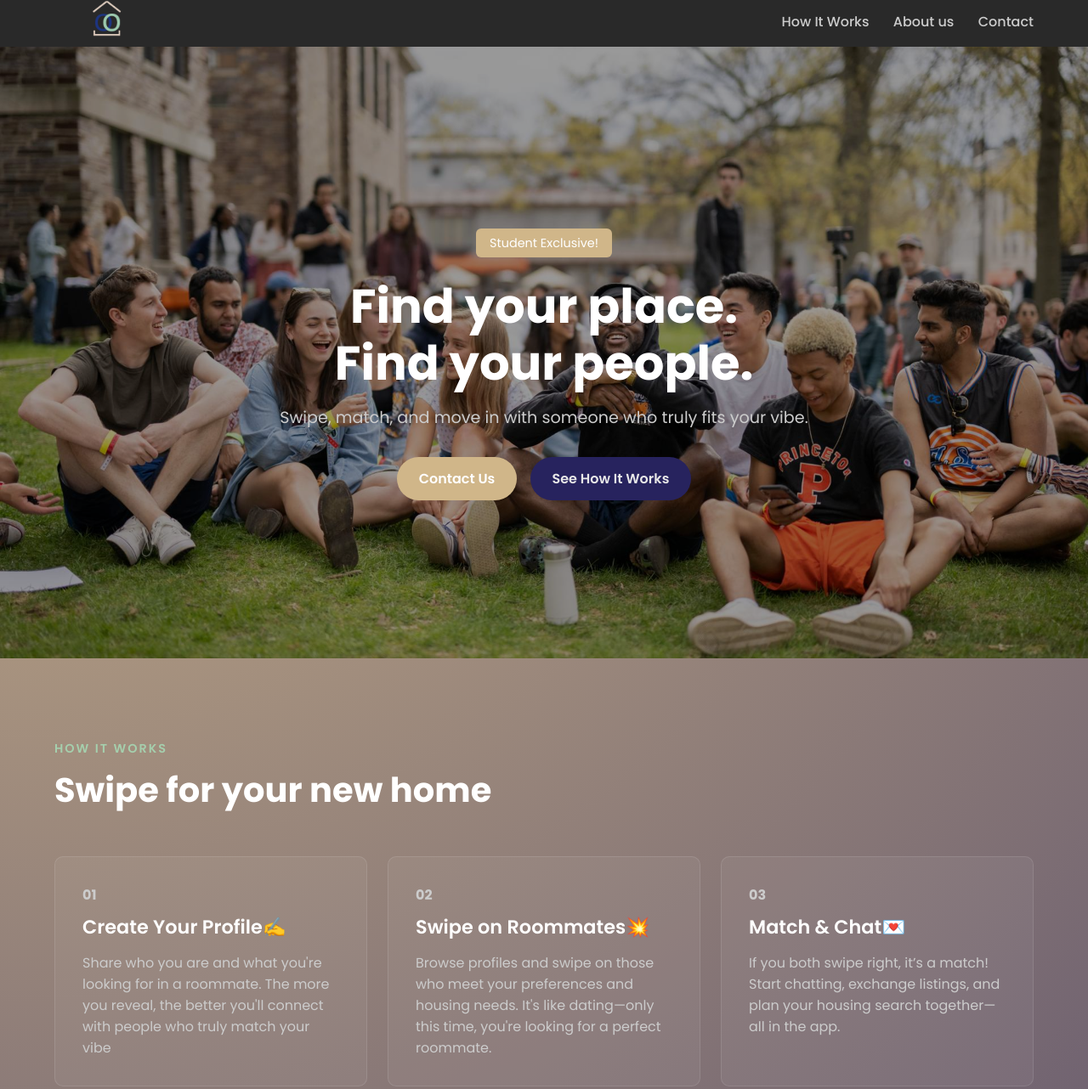
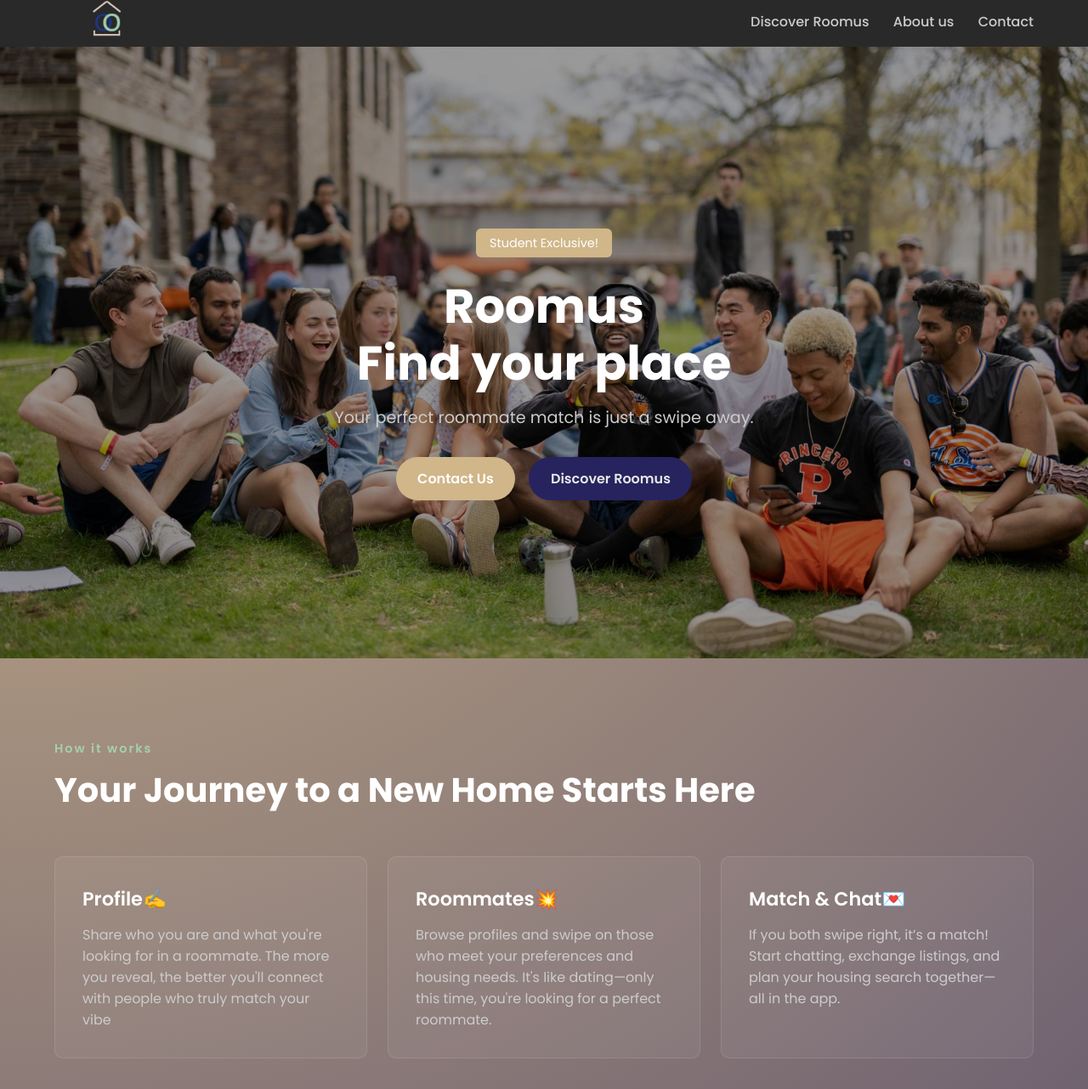
Before and after one commit to TyroneD08/roomus, a plain HTML site: page index.html in a window 1280 px wide. Shown: the part 5-1287 px from the top of the page at 85% size. Drawn offline with Linux system fonts and the light colour scheme.

Commit message:
roomus finished

```diff
--- a/index.html
+++ b/index.html
@@ -14,7 +14,7 @@
                 <span class="logo-icon"><img src="img/Screenshot_2025-11-04_234509-removebg-preview.png" alt="Roomus Logo"></span>
             </div>
             <nav class="nav">
-                <a href="#how">How It Works</a>
+                <a href="#how">Discover Roomus</a>
                 <a href="#about">About us</a>
                 <a href="#contact">Contact</a>
             </nav>
@@ -26,33 +26,33 @@
         <div class="hero-overlay"></div>
         <div class="container hero-content">
             <div class="badge">Student Exclusive!</div>
-            <h1>Find your place.<br>Find your people.</h1>
-            <p>Swipe, match, and move in with someone who truly fits your vibe.</p>
+            <h1>Roomus<br>Find your place</h1>
+            <p>Your perfect roommate match is just a swipe away.</p>
             <div class="hero-buttons">
                 <a href="#contact" class="btn primary">Contact Us</a>
-                <a href="#how" class="btn secondary">See How It Works</a>
+                <a href="#how" class="btn secondary">Discover Roomus</a>
             </div>
         </div>
     </section>
 
     <section id="how" class="how-it-works-section">
         <div class="container">
-            <p class="section-tag">HOW IT WORKS</p>
-            <h2>Swipe for your new home</h2>
+            <p class="section-tag">How it works</p>
+            <h2>Your Journey to a New Home Starts Here</h2>
 
             <div class="steps-grid">
                 <div class="step-card">
-                    <p class="step-number">01</p>
-                    <h3>Create Your Profile✍️</h3>
+
+                    <h3>Profile✍️</h3>
                     <p>Share who you are and what you're looking for in a roommate. The more you reveal, the better you'll connect with people who truly match your vibe</p>
                 </div>
                 <div class="step-card">
-                    <p class="step-number">02</p>
-                    <h3>Swipe on Roommates💥</h3>
+
+                    <h3>Roommates💥</h3>
                     <p>Browse profiles and swipe on those who meet your preferences and housing needs. It's like dating—only this time, you're looking for a perfect roommate.</p>
                 </div>
                 <div class="step-card">
-                    <p class="step-number">03</p>
+
                     <h3>Match & Chat💌</h3>
                     <p>If you both swipe right, it’s a match! Start chatting, exchange listings, and plan your housing search together—all in the app.</p>
                 </div>
@@ -62,8 +62,8 @@
 
     <section id="about" class="compatibility-section">
         <div class="container">
-            <p class="section-tag">WHY ROOMUS?</p>
-            <h2>Compatibility over availability</h2>
+            <p class="section-tag">Why Roomus?</p>
+            <h2>Match First, Home Second</h2>
 
             <div class="card-grid">
                 <div class="card">
@@ -96,8 +96,8 @@
 
     <section id="contact" class="contact-section">
         <div class="container contact-form-container">
-            <p class="section-tag">GET IN TOUCH</p>
-            <h2>Be the first to try it!</h2>
+            <p class="section-tag">Join the Beta</p>
+            <h2>Start Your Journey Today</h2>
             <form class="contact-form">
                 <div class="form-row">
                     <input type="text" name="name" placeholder="Your name" required>
```
